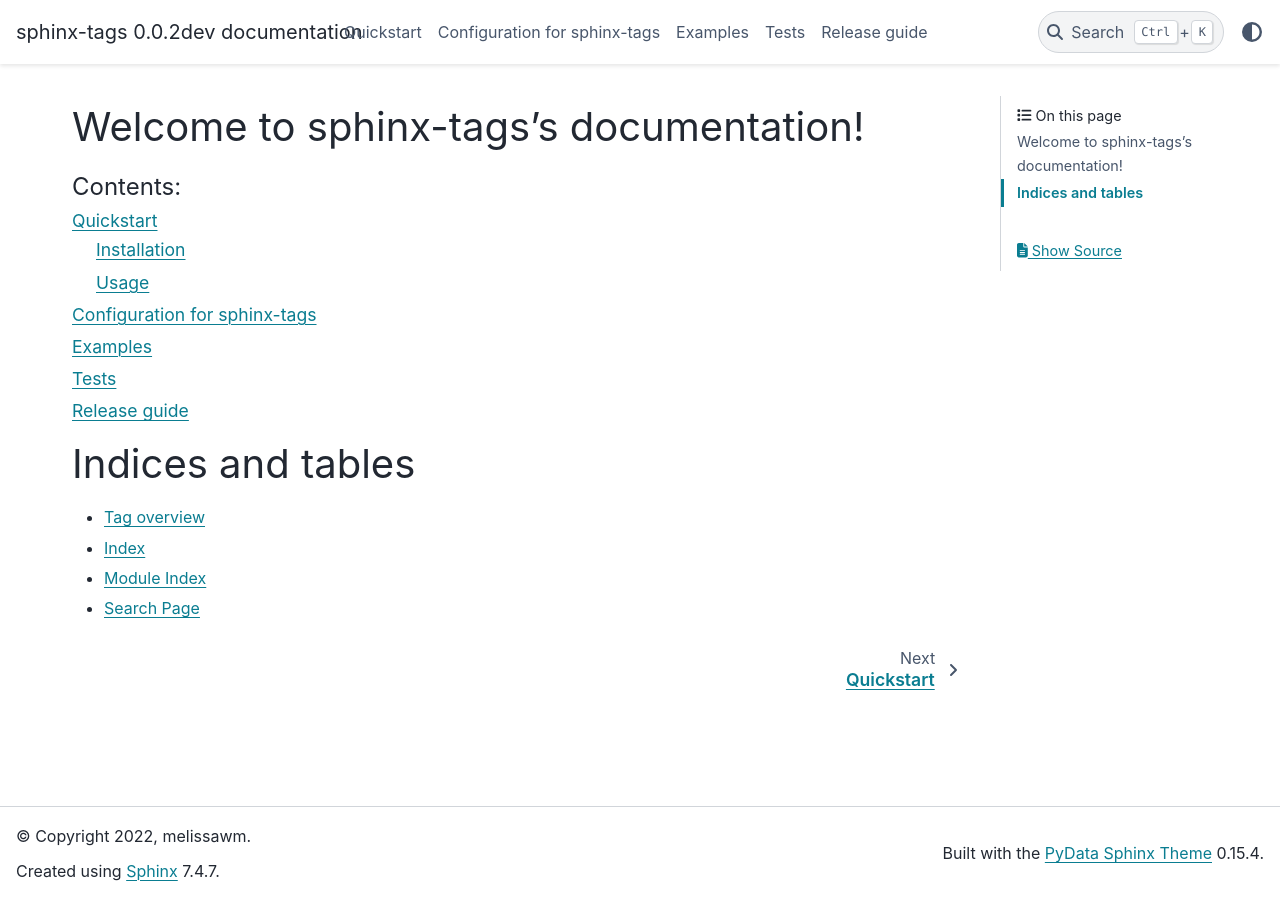
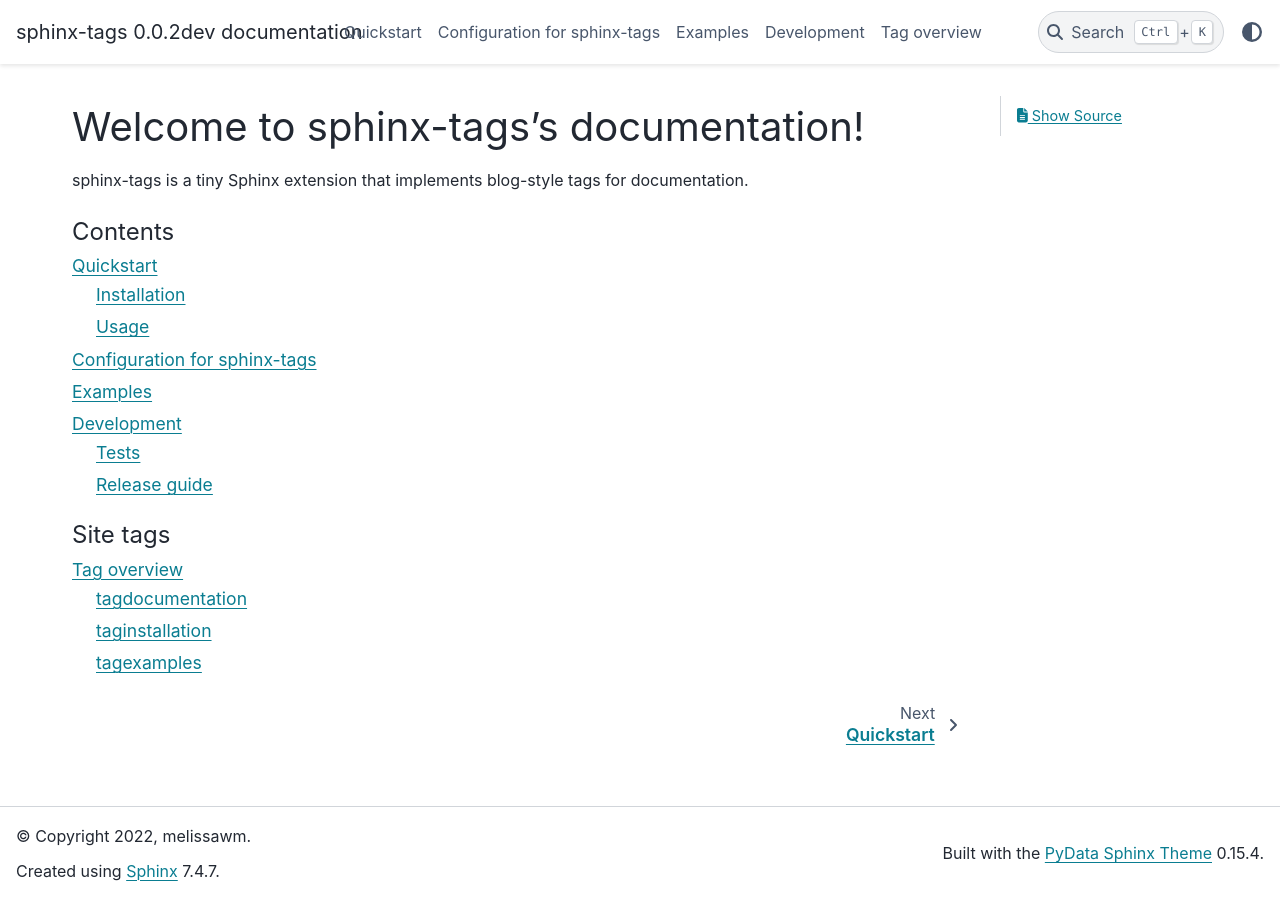
Before and after one commit to melissawm/sphinx-tags, a Sphinx documentation site: the page built from docs/index.rst, in a window 1280 px wide. Built offline with Sphinx 7.4.7 and the PyData theme 0.15.4, drawn with Linux system fonts in a browser that asks for light colours.

Commit message:
WIP: Adding templates config.
TODO:
- Figure out sidebar-tags
- Figure out tags toc for entire site
- Remove hardcoded _tags configs

```diff
--- /dev/null
+++ b/docs/_templates/sidebar-tags.html
@@ -0,0 +1,6 @@
+<h4>Site tags</h4>
+<nav class="bd-links" id="bd-docs-nav" aria-label="{{ _('Section navigation') }}">
+    <div class="bd-toc-item navbar-nav">
+      {{ sidebar_nav_html }}
+    </div>
+</nav>
--- /dev/null
+++ b/docs/_templates/tags.html
@@ -0,0 +1,3 @@
+{% block tags %}
+    <a href="_tags/tagsindex.html">Tags overview</a>
+{% endblock %}
--- a/docs/conf.py
+++ b/docs/conf.py
@@ -59,3 +59,8 @@
 # relative to this directory. They are copied after the builtin static files,
 # so a file named "default.css" will overwrite the builtin "default.css".
 #html_static_path = ['_static']
+
+html_sidebars = {
+    "./*": ["search-field.html", "sidebar-nav-bs.html", "sidebar-tags.html"],
+    "_tags/*" : ["search-field.html", "sidebar-tags.html"],
+}
--- a/docs/index.rst
+++ b/docs/index.rst
@@ -6,21 +6,21 @@
 Welcome to sphinx-tags's documentation!
 =======================================
 
+sphinx-tags is a tiny Sphinx extension that implements blog-style tags for
+documentation.
+
 .. toctree::
-   :maxdepth: 2
-   :caption: Contents:
+   :maxdepth: 3
+   :caption: Contents
 
    quickstart
    configuration
    examples
-   tests
-   release
+   devel
 
+.. toctree::
+   :caption: Site tags
+   :maxdepth: 2
+   :titlesonly:
 
-Indices and tables
-==================
-
-* :ref:`tagoverview`
-* :ref:`genindex`
-* :ref:`modindex`
-* :ref:`search`
+   _tags/tagsindex
--- a/docs/release.rst
+++ /dev/null
@@ -1,4 +0,0 @@
-Release guide
-=============
-
-TBA
--- a/docs/tests.rst
+++ /dev/null
@@ -1,4 +0,0 @@
-Tests
-=====
-
-Here are some tests.
```
Also changed, not shown: docs/devel.rst (added, +12 -0 lines).
